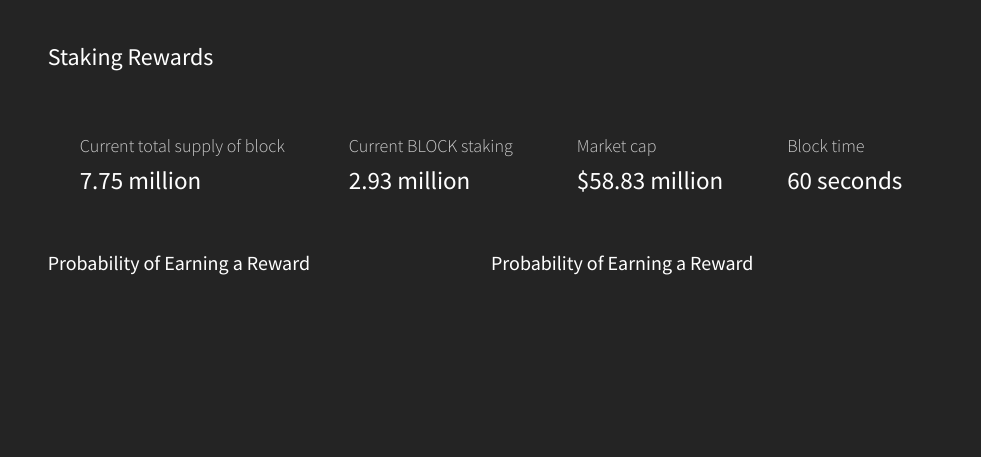
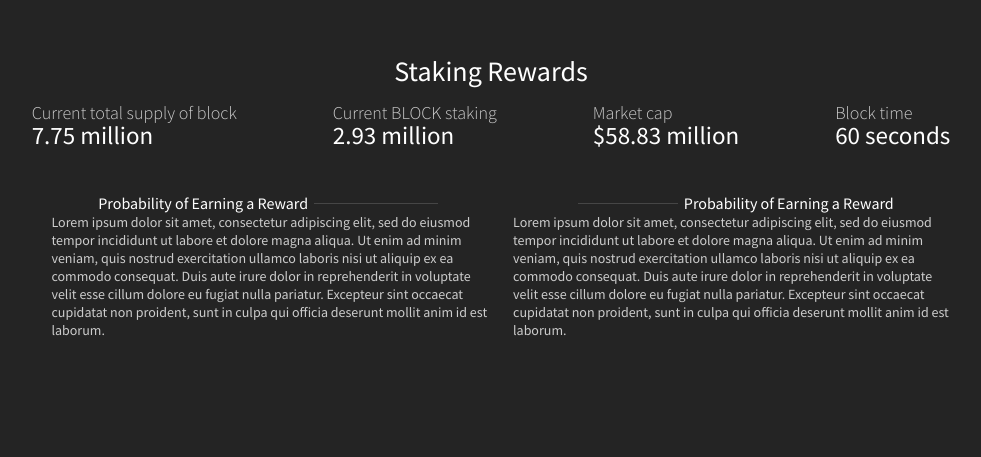
Before and after one commit to blocknetdx/blocknet-staking, a React app in the folder web/: page / in a window 1280 px wide. Shown: the part 343-800 px from the top of the page, without its empty margins (149-1130 px from the left). Built offline with nearby package versions, Linux system fonts and the light colour scheme.

Commit message:
design done?

```diff
--- a/web/src/scenes/App.js
+++ b/web/src/scenes/App.js
@@ -11,26 +11,11 @@ export default class App extends Component {
 
     this.state = {
       isLoaded: false,
-      data: []
     }
   }
 
   componentDidMount() {
-    if (!localStorage.getItem('data')) return console.log('User has no localstorage, update');
-
-    this.setState({
-      data: localStorage.getItem('item')
-    })
-
-    socket.on('update', )
-  }
-
-  updateStorage = (data) => {
-    localStorage.setItem('data', data);
-  }
-
-  onChange = () => {
-
+    // socket.on('server_status', () => {this.setState({isLoaded: !this.state.isLoaded})});
   }
 
   render() {
--- a/web/src/scenes/calculator/index.js
+++ b/web/src/scenes/calculator/index.js
@@ -32,7 +32,6 @@ export default class index extends Component {
                         <p className={styles.pre}>BLOCK to stake:</p>
                         <div className={styles.input}>
                             <input value={this.state.block} onChange={e => this.setState({block: e.target.value})} />
-                            <p>current</p>
                         </div>
                     </div>
 
@@ -41,7 +40,7 @@ export default class index extends Component {
                     <div className={styles.block}>
                         <p className={styles.pre}>Stake for:</p>
                         <button className={styles.input}>
-                            <Countup end={parseInt(this.state.stakeFor)} duration={0.2} />&nbsp;{this.state.stakeFor.replace(/\d*/g,'')}
+                            {parseInt(this.state.stakeFor) + " " + this.state.stakeFor.replace(/\d*/g,'')}
                             <Arrow right="6" />
                         </button>
                         <div className={styles.dropdown}>
@@ -60,7 +59,7 @@ export default class index extends Component {
                     <div className={styles.block}>
                         <p className={styles.pre}>Price in $USD:</p>
                         <button className={styles.input}>
-                            $<Countup end={this.state.price} duration={0.2} decimals={2} />
+                            ${this.state.price.toFixed(2)}
                             <p>current</p>
                             <Arrow right="6" />
                         </button>
@@ -125,7 +124,7 @@ export default class index extends Component {
                 </div>
 
                 <div className={styles.bottom}>
-                    <h2>Staking Rewards</h2>
+                    <h2 className={styles.title}>Staking Rewards</h2>
 
                     <div className={styles.blocks}>
                         <div className={styles.block}>
@@ -151,14 +150,16 @@ export default class index extends Component {
 
                     <div className={styles.text}>
                         <div className={styles.area}>
-                            <h2 className={styles.title}>Probability of Earning a Reward</h2>
-
+                            <p className={styles.txt}>
+                            <h2 className={`${styles.title} ${styles.t_one}`}>Probability of Earning a Reward</h2>
+                            Lorem ipsum dolor sit amet, consectetur adipiscing elit, sed do eiusmod tempor incididunt ut labore et dolore magna aliqua. Ut enim ad minim veniam, quis nostrud exercitation ullamco laboris nisi ut aliquip ex ea commodo consequat. Duis aute irure dolor in reprehenderit in voluptate velit esse cillum dolore eu fugiat nulla pariatur. Excepteur sint occaecat cupidatat non proident, sunt in culpa qui officia deserunt mollit anim id est laborum.
+                            </p>
                         </div>
 
                         <div className={styles.area}>
-                            <h2 className={styles.title}>Probability of Earning a Reward</h2>
-                            <p className={styles.txt}>
-
+                            <p className={`${styles.txt} ${styles.txt2}`}>
+                            <h2 className={`${styles.title} ${styles.t_two}`}>Probability of Earning a Reward</h2>
+                            Lorem ipsum dolor sit amet, consectetur adipiscing elit, sed do eiusmod tempor incididunt ut labore et dolore magna aliqua. Ut enim ad minim veniam, quis nostrud exercitation ullamco laboris nisi ut aliquip ex ea commodo consequat. Duis aute irure dolor in reprehenderit in voluptate velit esse cillum dolore eu fugiat nulla pariatur. Excepteur sint occaecat cupidatat non proident, sunt in culpa qui officia deserunt mollit anim id est laborum.
                             </p>
                         </div>
                     </div>
--- a/web/src/scenes/calculator/index.module.css
+++ b/web/src/scenes/calculator/index.module.css
@@ -1,6 +1,6 @@
 .title {
   color: var(--text-color-0);
-  margin: 42px 0 12px 0;
+  margin: 32px 0 12px 0;
   font-size: 2.5rem;
   font-weight: 600;
   transition: .3s ease;
@@ -213,11 +213,16 @@
 .bottom {
   border-radius: 12px;
   padding: 12px;
+  display: flex;
+  flex-direction: column;
+  align-items: center;
 }
 
-.bottom h2 {
+.bottom .title {
   color: var(--text-color-0);
+  font-size: 28px;
   font-weight: 500;
+  margin: 42px 0 0 0;
 }
 
 .bottom .blocks {
@@ -225,7 +230,6 @@
   display: flex;
   justify-content: center;
   flex-wrap: wrap;
-  margin: 12px 0;
   transition: .3s ease;
 }
 
@@ -233,13 +237,14 @@
   display: flex;
   flex-direction: column;
   flex-wrap: wrap;
-  padding: 0 32px;
+  padding: 0 3rem;
 }
 
 .bottom .blocks .block .title {
   color: var(--text-color-1);
   font-size: 18px;
   font-weight: 300;
+  margin: 12px 0 0 0;
 }
 
 .bottom .blocks .block .sub {
@@ -259,8 +264,43 @@
 }
 
 .bottom .text .area .title {
-  font-size: 20px;
+  font-size: 16px;
   font-weight: 400;
+  display: flex;
+  justify-content: center;
+  align-items: center;
+}
+
+.bottom .text .area .t_one::after {
+  content: "";
+  height: 1px;
+  width: 100px;
+  margin: 0 6px;
+  padding: 0 12px;
+  background: var(--bg-color-2);
+  display: block;
+}
+
+.bottom .text .area .t_two::before {
+  content: "";
+  height: 1px;
+  width: 100px;
+  margin: 0 6px;
+  background: var(--bg-color-2);
+  display: block;
+}
+
+.bottom .text .area .txt {
+  width: 70%;
+  color: var(--text-color-1);
+  font-size: 14px;
+  margin: 0 auto;
+  float: right;
+}
+
+.bottom .text .area .txt2 {
+  float: left;
+  margin: 0 0 0 22px;
 }
 
 @media (max-width: 768px) {
```
